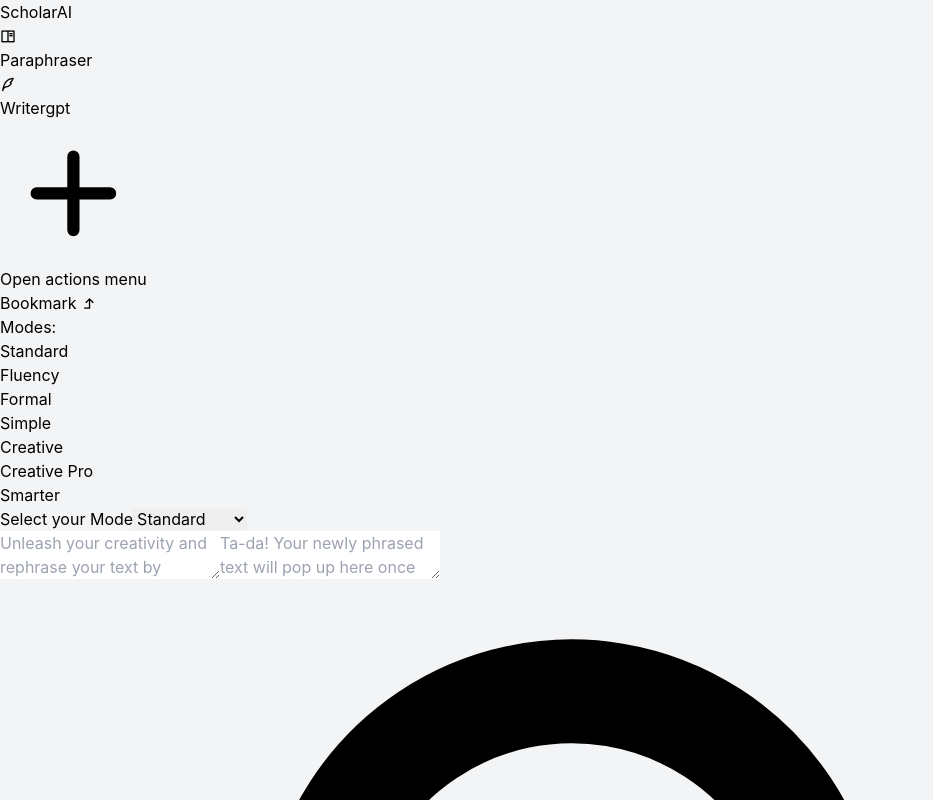
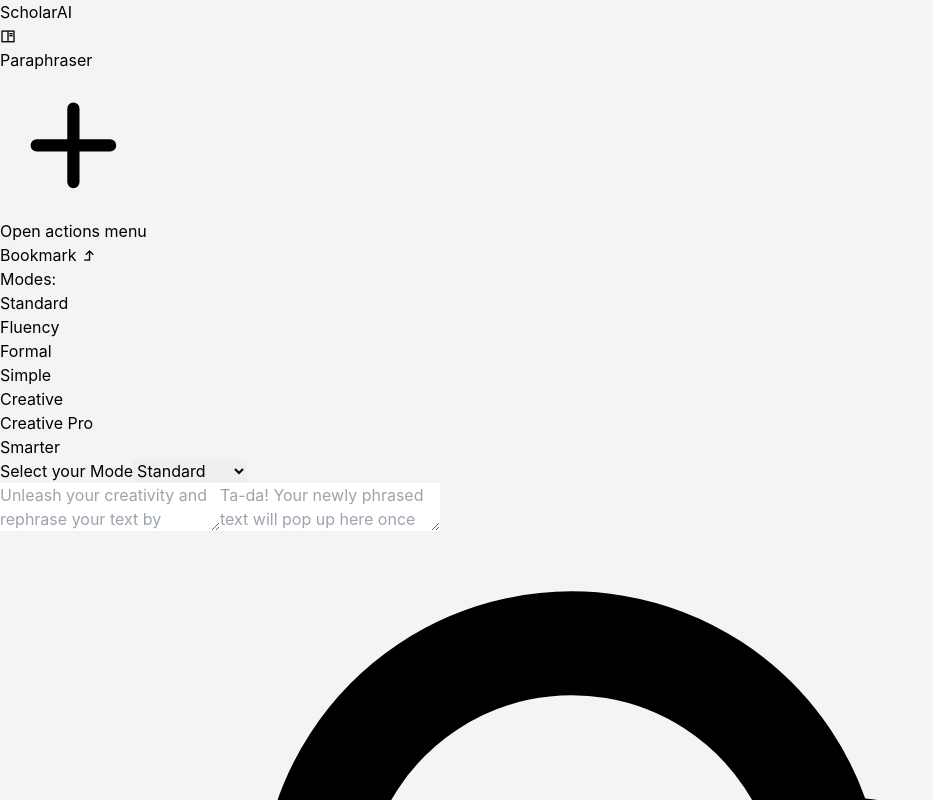
Before and after one commit to aditya-pushkar/grammyai-client, a React (Vite) app: page / in a window 1280 px wide. Shown: the top 800 px of the page, without its empty margins (0-933 px from the left). Built offline with nearby package versions, Linux system fonts and the light colour scheme.

Commit message:
removed writerGpt

```diff
--- a/src/components/Navbar.jsx
+++ b/src/components/Navbar.jsx
@@ -68,14 +68,14 @@ const Tools = () => {
       </div>
       </Link>
 
-      <Link to={"writergpt"}>
+      {/* <Link to={"writergpt"}>
       <div className=" flex flex-col  items-center justify-center   cursor-pointer hover:bg-gray-100  px-2">
         <i className="ri-quill-pen-line text-emerald-500 text-center"></i>
         <h1 className="text-[12px] font -mt-1 text-gray-700">
           Writergpt
         </h1>
       </div>
-      </Link>
+      </Link> */}
     </div>
   );
 };
```
